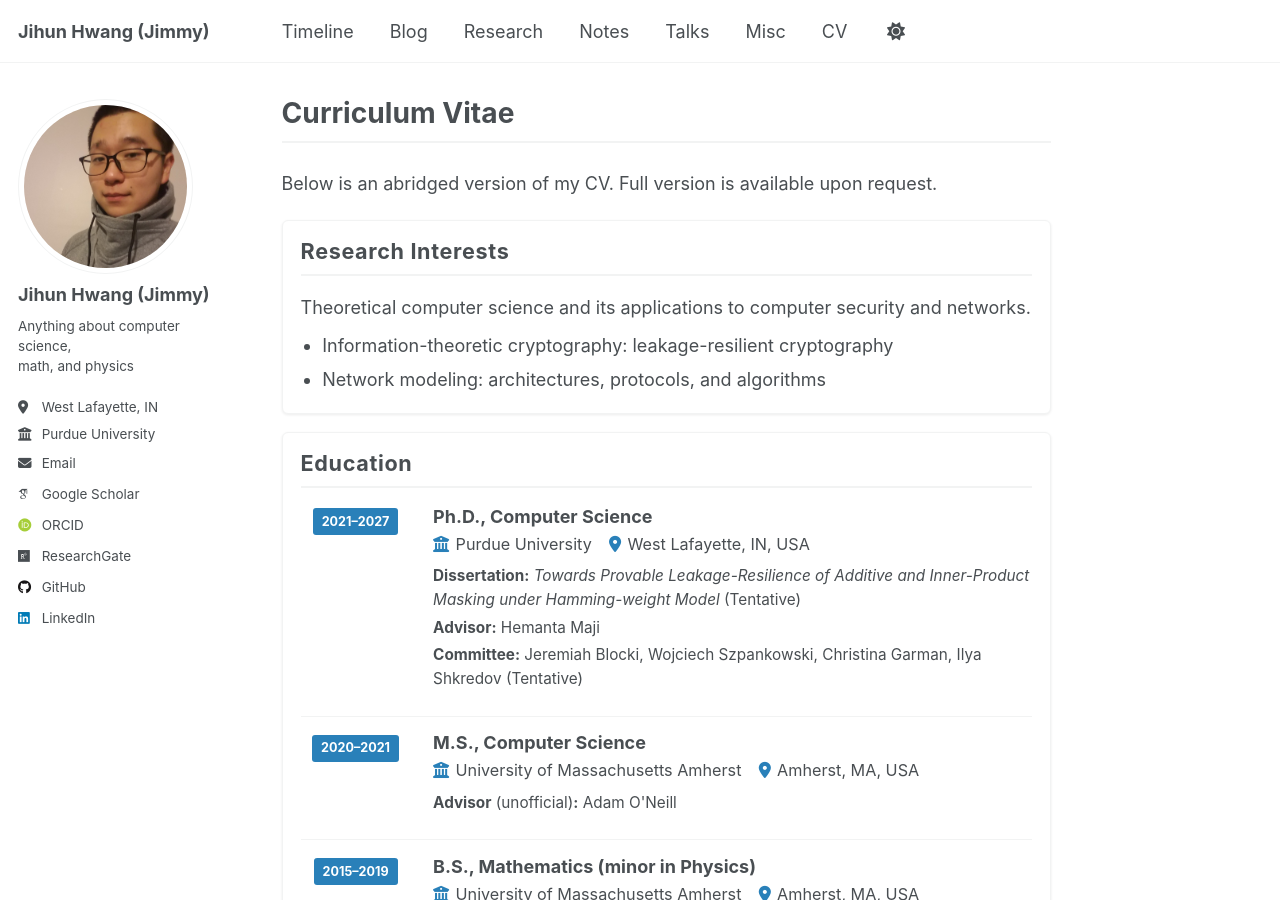
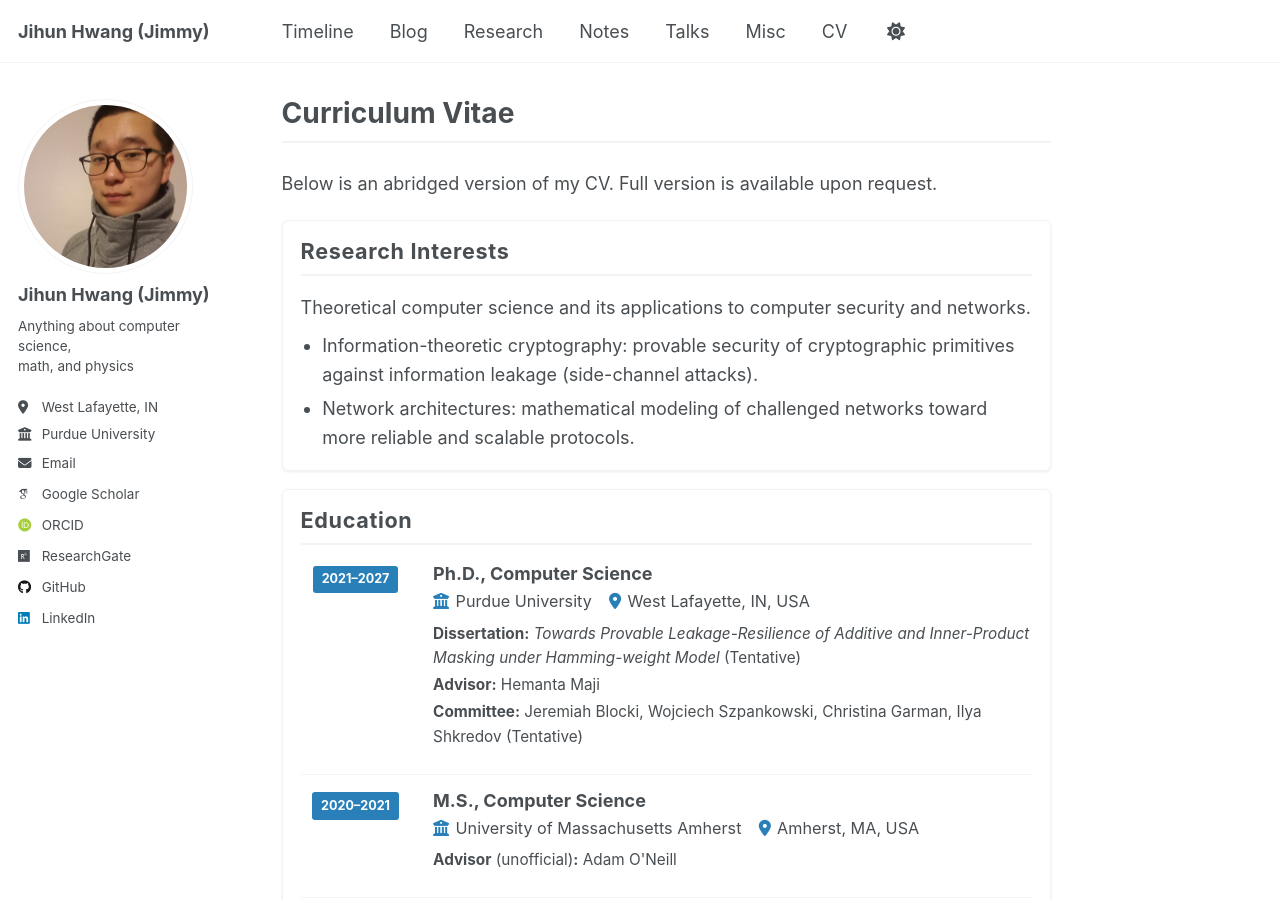
Before and after one commit to jihunhwang/jihunhwang.github.io, a Jekyll site: the page built from _pages/cv.md, in a window 1280 px wide and 900 px high. Built offline with Jekyll 4.4.1, drawn with Linux system fonts in a browser that asks for light colours; some web fonts are replaced.

Commit message:
some minor fixes

```diff
--- a/_data/cv.json
+++ b/_data/cv.json
@@ -4,8 +4,8 @@
     {
       "name": "Theoretical computer science and its applications to computer security and networks.",
       "keywords": [
-        "Information-theoretic cryptography: leakage-resilient cryptography",
-        "Network modeling: architectures, protocols, and algorithms"
+        "Information-theoretic cryptography: provable security of cryptographic primitives against information leakage (side-channel attacks).",
+        "Network architectures: mathematical modeling of challenged networks toward more reliable and scalable protocols."
       ]
     }
   ],
```
Also changed, not shown: index.md (+1 -1 lines).
